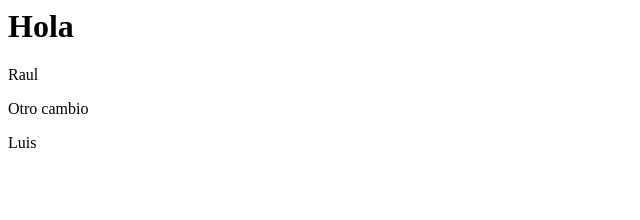
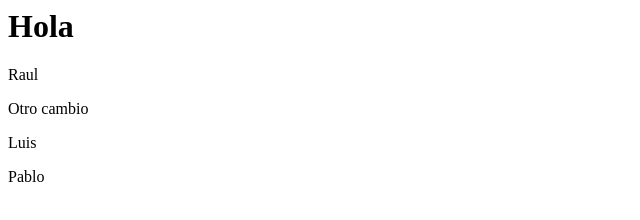
Before and after one commit to raulpalaol/web_responsive, a plain HTML site: page index.html in a window 1280 px wide. Shown: the full height of the page, 0-640 px from the left. Drawn offline with Linux system fonts and the light colour scheme.

Commit message:
He añadido parrafo Pablo

```diff
--- a/index.html
+++ b/index.html
@@ -2,3 +2,4 @@
 <p>Raul</p>
 <p>Otro cambio</p>
 <p>Luis</p>
+<p>Pablo</p>
```
